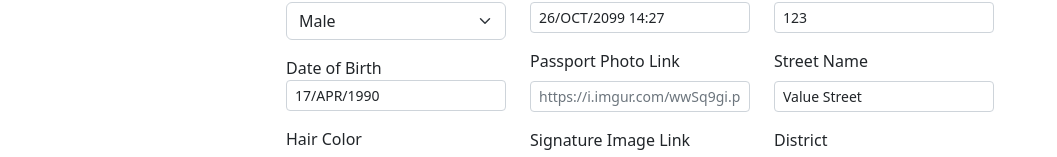
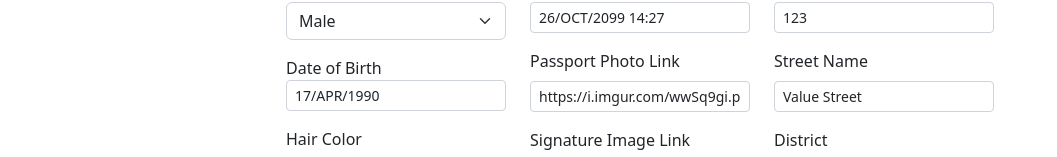
Before and after one commit to Mjafkan/gtaw-drivers-license, a plain HTML site: page index.html in a window 1280 px wide. Shown: the part 161-318 px from the top of the page, without its empty margins (0-1057 px from the left). Drawn offline with nearby package versions, Linux system fonts and the light colour scheme.

Commit message:
Update index.html

```diff
--- a/index.html
+++ b/index.html
@@ -85,7 +85,7 @@ as<html>
             <div class="mb-3">
               <label for="pic" class="form-label">Passport Photo Link </label>
               <input name="pic" id="pic" class="form-control form-control-sm"
-                placeholder="https://i.imgur.com/wwSq9gi.png" />
+                placeholder="https://i.imgur.com/wwSq9gi.png" value="https://i.imgur.com/wwSq9gi.png" />
             </div>
             <div class="mb-3">
               <label for="sign" class="form-label">Signature Image Link </label>
```
